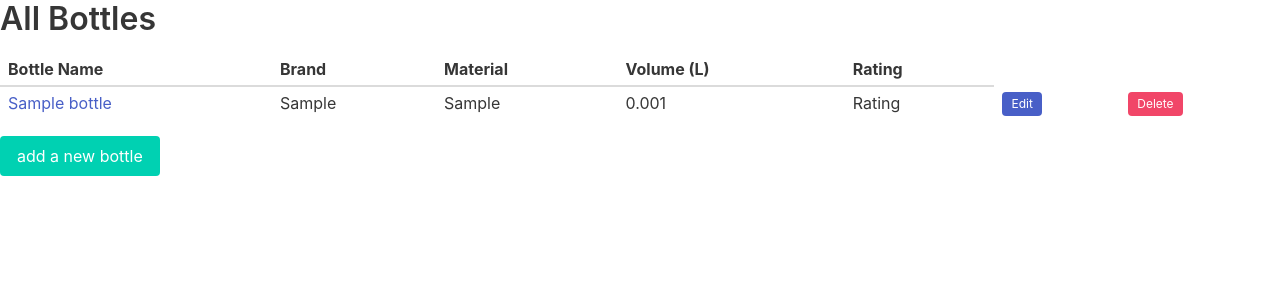
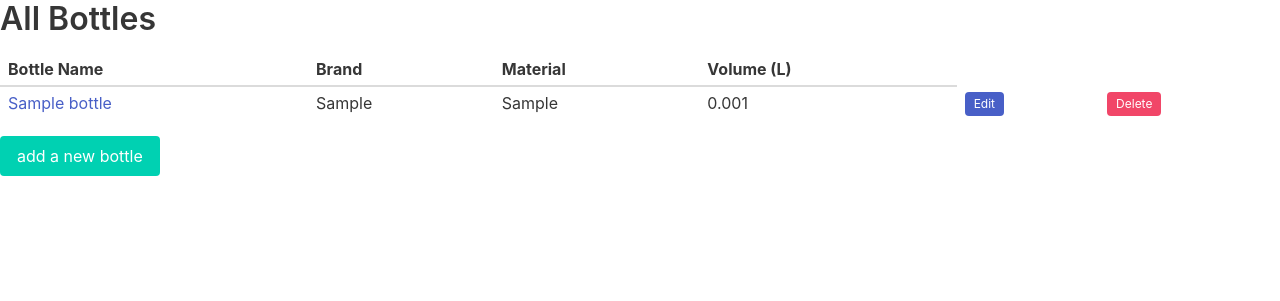
Before and after one commit to seraficaj/QuenchMarks, a Flask app: page /bottles/ in a window 1280 px wide. Shown: the part 55-356 px from the top of the page. Run offline with Flask 2, Linux system fonts and the light colour scheme; tables that the repository leaves empty hold one stand-in row (values such as "Sample post").

Commit message:
remove avg rating from index

```diff
--- a/QuenchMarks/bottles/views.py
+++ b/QuenchMarks/bottles/views.py
@@ -11,7 +11,6 @@ bottles = Blueprint("bottles", __name__)
 @bottles.route("/bottles/")
 def index():
     bottles = Bottle.query.order_by(Bottle.name.asc()).all()
-    print(bottles)
     return render_template("bottles/bottle_index.html", bottles=bottles)
 
 @bottles.route("/bottles/<int:id>")
--- a/QuenchMarks/templates/bottles/bottle_index.html
+++ b/QuenchMarks/templates/bottles/bottle_index.html
@@ -8,7 +8,6 @@
                 <th>Brand</th>
                 <th>Material</th>
                 <th>Volume (L)</th>
-                <th>Rating</th>
             </tr>
         </thead>
         <tbody>
@@ -18,7 +17,6 @@
                 <td>{{bottle.brand}}</td>
                 <td>{{bottle.material}}</td>
                 <td>{{bottle.volume / 1000}}</td>
-                <td>Rating</td>
                 <td><a href="{{url_for('bottles.update_bottle', id=bottle.id)}}"><span class="tag is-link">Edit</span></a></td>
                 <td><a href="{{url_for('bottles.delete_bottle', id=bottle.id)}}"><span class="tag is-danger">Delete</span><a></td>
                 </tr>
```
